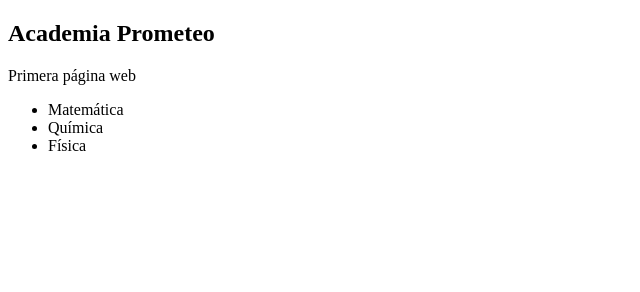
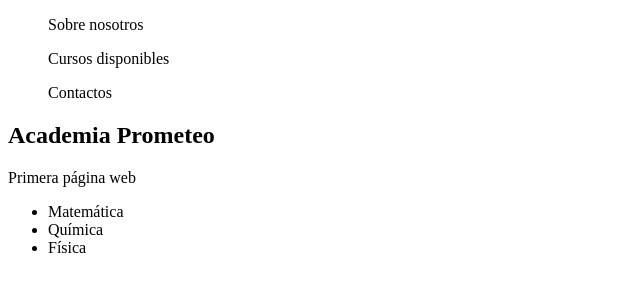
Before and after one commit to pamelaZambrana/Academia-Prometeo, a plain HTML site: page index.html in a window 1280 px wide. Shown: the whole page, without its empty margins (0-640 px from the left). Drawn offline with Linux system fonts and the light colour scheme.

Commit message:
Agregué un nav bar

```diff
--- a/index.html
+++ b/index.html
@@ -7,6 +7,11 @@
     <title>Document</title>
 </head>
 <body>
+    <nav>
+        <ul>Sobre nosotros</ul>
+        <ul>Cursos disponibles</ul>
+        <ul>Contactos</ul>
+    </nav>
    <section>
    <h1>Academia Prometeo</h1>
     <p>Primera página web</p>
```
